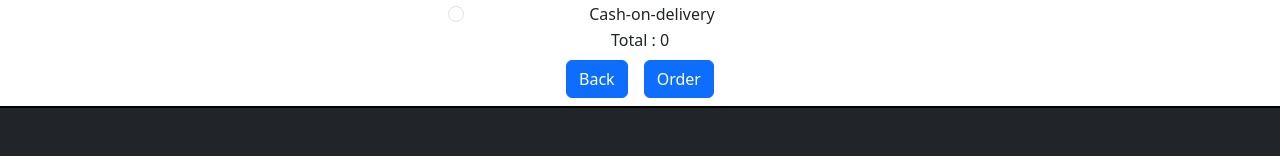
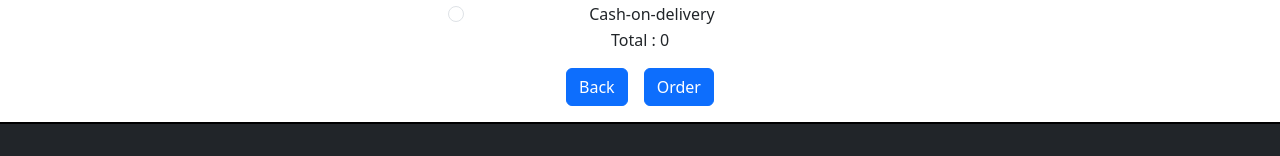
Before and after one commit to chiragrangras/Project, a React (Create React App) app in the folder vimal-shirt/: page /payment in a window 1280 px wide. Shown: the part 271-427 px from the top of the page. Built offline with nearby package versions, Linux system fonts and the light colour scheme.

Commit message:
modified file

```diff
--- a/vimal-shirt/src/PaymentGateway.js
+++ b/vimal-shirt/src/PaymentGateway.js
@@ -16,7 +16,7 @@ function PaymentGateway() {
   const notifyPaymentSuccess = () => {
     localStorage.removeItem('cart');
     setCartDetail([]);
-    toast.success(`Payment successful.`, { position: "top-center" });
+    toast.success(`Payment successful.`, { position: "top-center", draggable: true, });
     navigate("/cart");
   };
 
@@ -92,7 +92,7 @@ function PaymentGateway() {
         </Form>
       </div>
       <div>Total : {computeTotal()}</div>
-      <div className="d-flex justify-content-center gap-3 mt-2 mb-2">
+      <div className="d-flex justify-content-center gap-3 my-3">
         <Button onClick={() => navigate(-1)} className="btn btn-primary">
           Back
         </Button>
```
